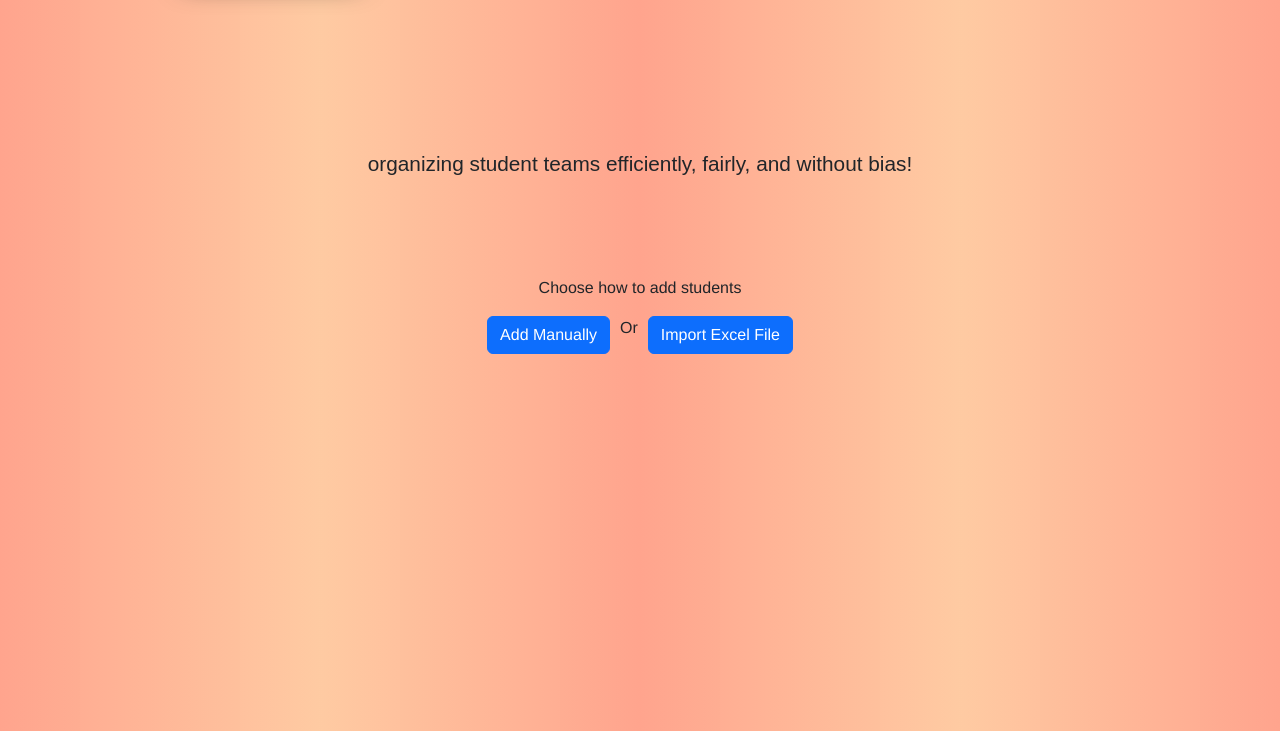
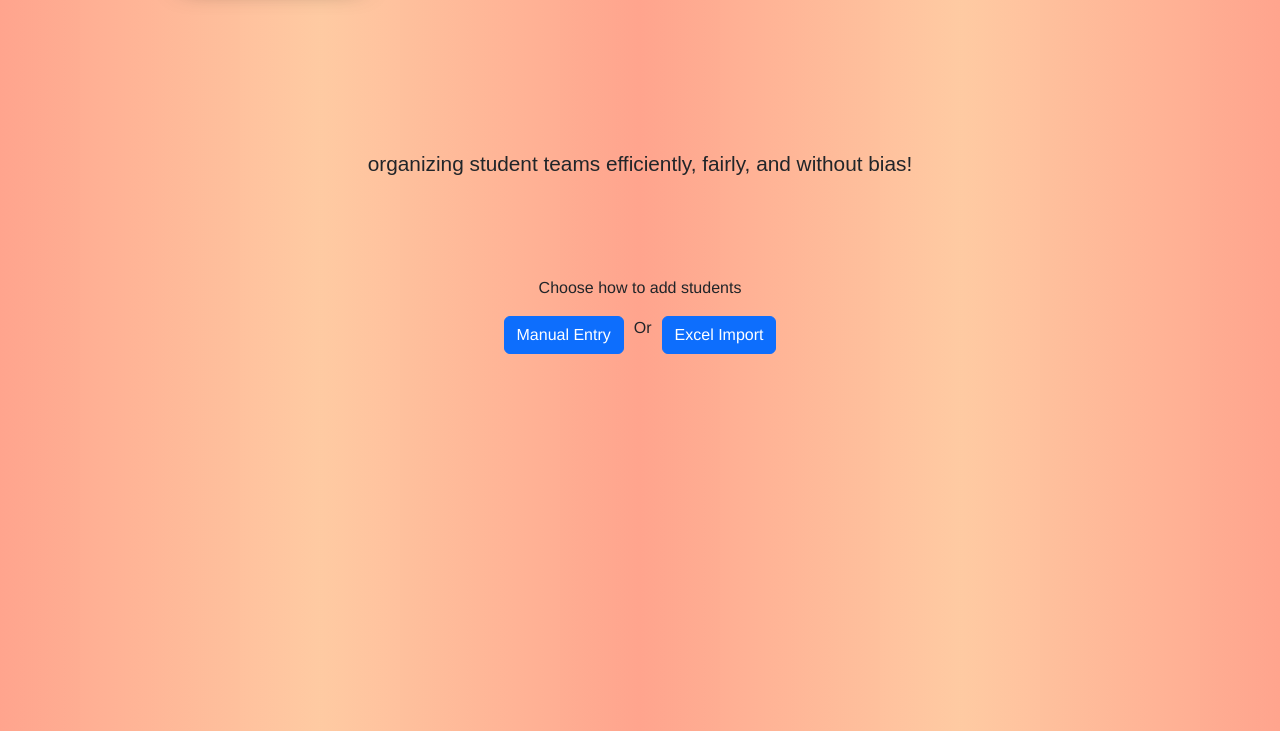
Before and after one commit to mycallsinks/grouper, a website with bundled scripts: page index.html in a window 1280 px wide. Shown: the part 69-800 px from the top of the page. Built offline with nearby package versions, Linux system fonts and the light colour scheme; a web font is replaced by a local one.

Commit message:
text change

```diff
--- a/index.html
+++ b/index.html
@@ -102,9 +102,9 @@
                 </p>
 
                 <div class="opt_button">
-                    <a class="btn btn-primary" href="./addManually.html" role="button">Add Manually</a>
+                    <a class="btn btn-primary" href="./addManually.html" role="button">Manual Entry</a>
                     Or
-                    <a class="btn btn-primary" href="./import.html" role="button">Import Excel File</a>
+                    <a class="btn btn-primary" href="./import.html" role="button"> Excel Import</a>
                 </div>
             </div>
 
```
